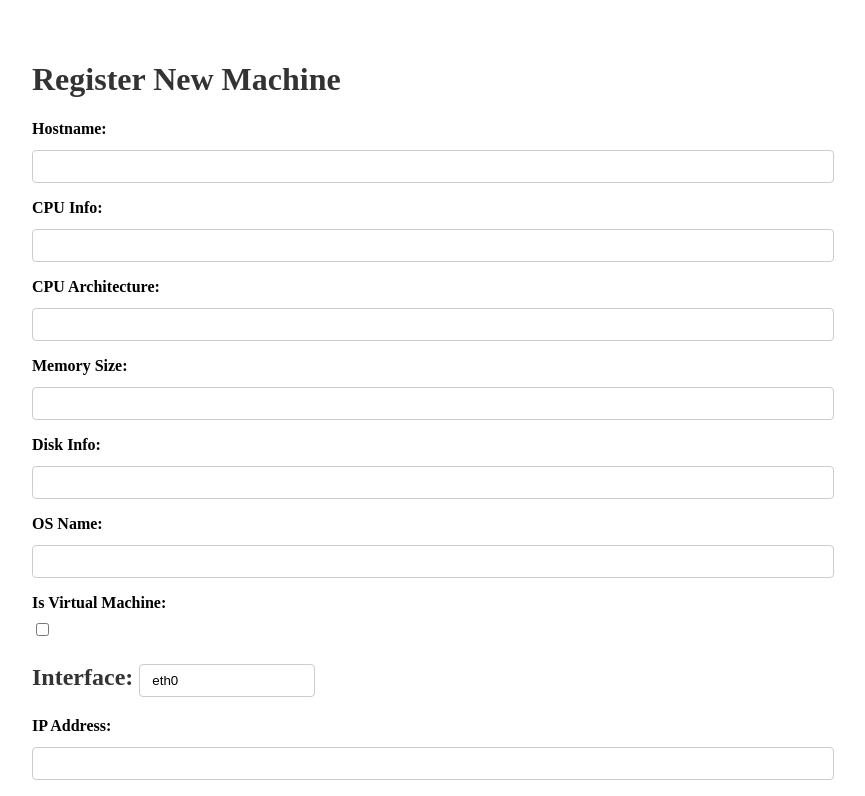
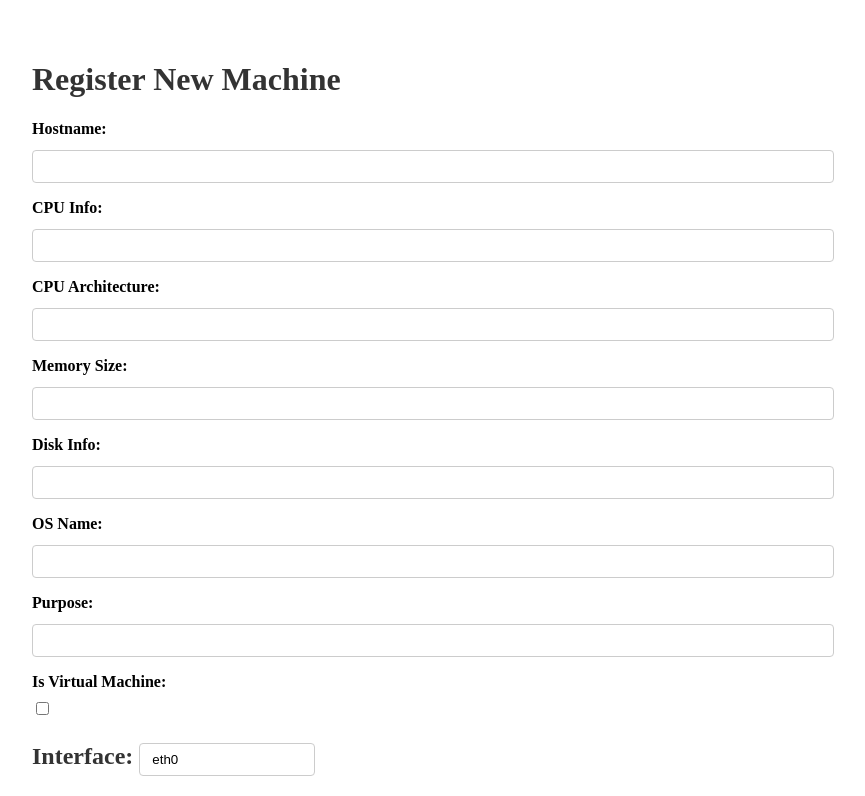
Before and after one commit to BooyahDev/BoopsDB, a Nuxt app in the folder boops-ui/: page /machines/register in a window 1280 px wide. Shown: the top 796 px of the page, without its empty margins (208-1073 px from the left). Built offline with nearby package versions, Linux system fonts and the light colour scheme.

Commit message:
用途欄を追加

```diff
--- a/boops-ui/pages/machines/[id].vue
+++ b/boops-ui/pages/machines/[id].vue
@@ -43,6 +43,10 @@
       <tr>
         <th>Is Virtual Machine:</th>
         <td>{{ machine.is_virtual ? 'Yes' : 'No' }}</td>
+      </tr>
+      <tr>
+        <th>Purpose:</th>
+        <td>{{ machine.purpose || 'N/A' }}</td>
       </tr>
       <tr v-if="machine.is_virtual">
         <th>Parent Machine ID:</th>
--- a/boops-ui/pages/machines/index.vue
+++ b/boops-ui/pages/machines/index.vue
@@ -16,6 +16,7 @@
             <th>Hostname</th>
             <th>IP Address</th>
             <th>OS Name</th>
+            <th>Purpose</th>
             <th>Is Virtual Machine</th>
             <th>Parent ID</th>
             <th>Status</th>
@@ -33,6 +34,7 @@
               </ul>
             </td>
             <td>{{ machine.os_name || 'Unknown' }}</td>
+            <td>{{ machine.purpose || 'N/A' }}</td>
             <td>{{ machine.is_virtual ? 'Yes' : 'No' }}</td>
             <td v-if="machine.is_virtual">{{ machine.parent_machine_id || 'None' }}</td>
             <td v-else>N/A</td>
--- a/boops-ui/pages/machines/register.vue
+++ b/boops-ui/pages/machines/register.vue
@@ -31,6 +31,11 @@
       <div>
         <label for="os_name">OS Name:</label>
         <input v-model="newMachine.os_name" type="text" id="os_name" />
+      </div>
+
+      <div>
+        <label for="purpose">Purpose:</label>
+        <input v-model="newMachine.purpose" type="text" id="purpose" />
       </div>
 
       <!-- Virtual Machine Flag -->
@@ -177,6 +182,7 @@ async function addMachine() {
       os_name: newMachine.value.os_name || '',
       is_virtual: newMachine.value.is_virtual,
       parent_machine_id: newMachine.value.parent_machine_id || null,
+      purpose: newMachine.value.purpose || '',
       interfaces: formattedInterfaces
     })
   });
```
Also changed, not shown: 2 other files (tests, documents, lock files or other folders). Lines whose indentation alone changed are shown as unchanged.
